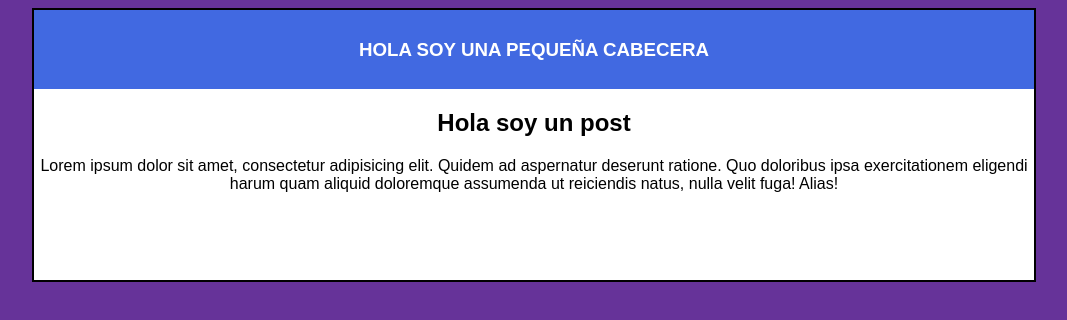
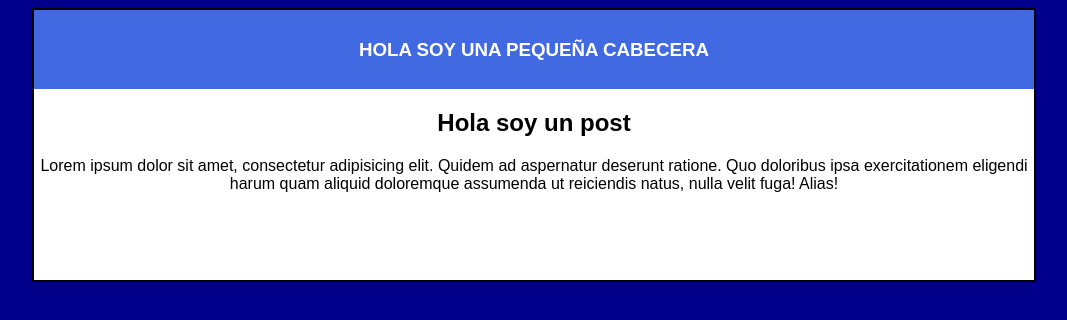
Before and after one commit to manumrtf/CoolBlog, a plain HTML site: page index.html in a window 1280 px wide. Shown: the whole page, without its empty margins (106-1173 px from the left). Drawn offline with Linux system fonts and the light colour scheme.

Commit message:
cambiado el fondo de la web

```diff
--- a/style.css
+++ b/style.css
@@ -1,6 +1,6 @@
 body {
 	text-align: center;
-	background-color: rebeccapurple;
+	background-color: darkblue;
 	color: black;
 	font-family: Arial, Helvetica, sans-serif;
 }
```
